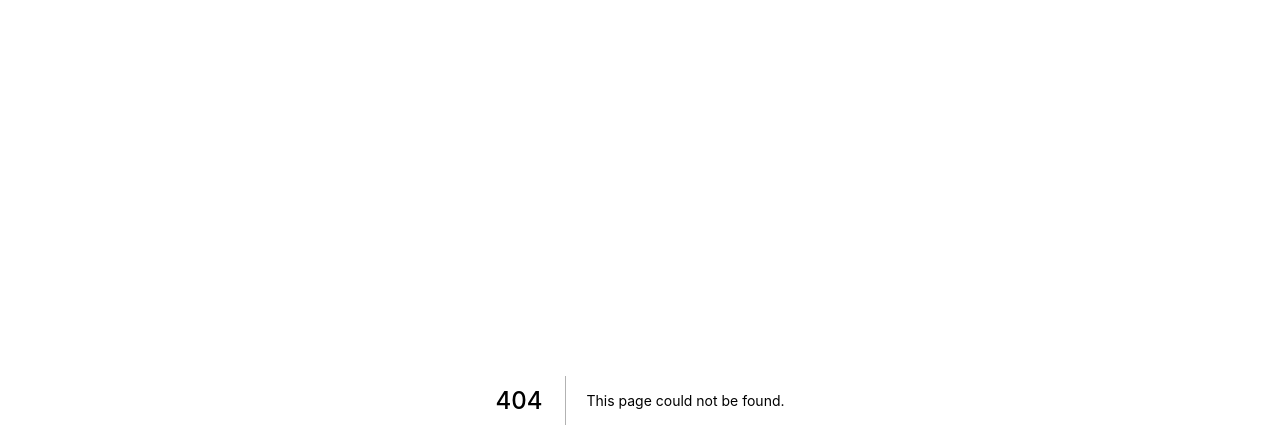
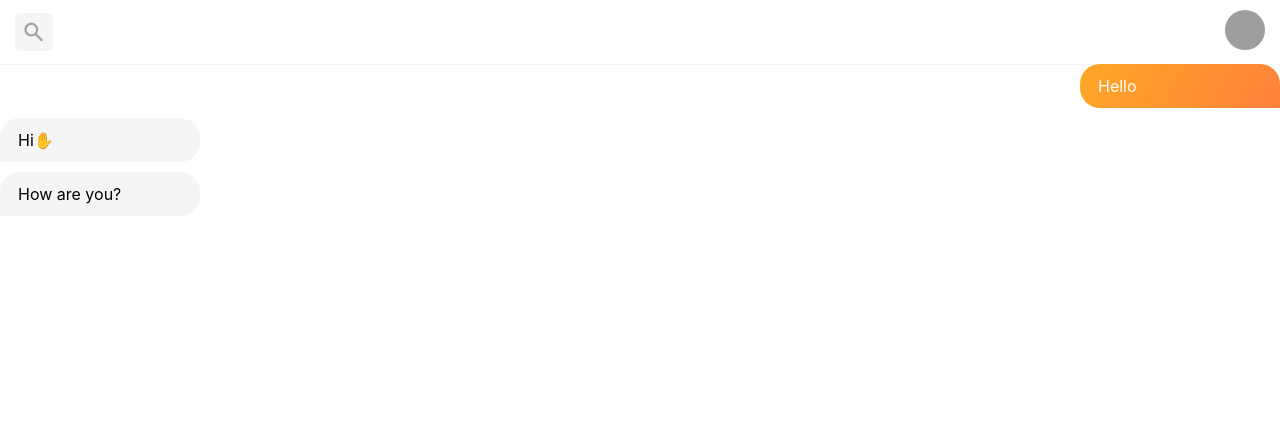
Before and after one commit to kravchuk21/FeedBack-frontend, a Next.js app: page /dialog/123k21m1123ouawe in a window 1280 px wide. Before the commit this address had no page. Shown: the top 448 px of the page. Built offline with nearby package versions, Linux system fonts and the light colour scheme; grey boxes are pictures that could not be loaded.

Commit message:
Styles: Bubble text

```diff
--- a/components/Bubble/Bubble.module.css
+++ b/components/Bubble/Bubble.module.css
@@ -1,7 +1,7 @@
 .bubbleBlock {
     background: var(--light-gray);
     border-radius: 20px 20px 20px 0;
-    padding: 8px 18px;
+    padding: 12px 18px;
     max-width: 200px;
     width: 100%;
     margin-bottom: 10px;
@@ -13,3 +13,7 @@
     color: var(--white);
     margin-left: auto;
 }
+
+.bubbleBlockText {
+    margin: 0;
+}
--- a/components/Bubble/index.tsx
+++ b/components/Bubble/index.tsx
@@ -9,7 +9,7 @@ interface Bubble {
 const Bubble: React.FC<Bubble> = ({text, isMe}) => {
     return (
         <div className={`${styles.bubbleBlock} ${isMe && styles.bubbleBlockIsMe}`}>
-            <p>{text}</p>
+            <p className={styles.bubbleBlockText}>{text}</p>
         </div>
     );
 };
--- a/components/DialogItem/index.tsx
+++ b/components/DialogItem/index.tsx
@@ -11,7 +11,7 @@ interface DialogItem extends Omit<Avatar, 'path'> {
 
 const DialogItem: React.FC<DialogItem> = (props) => {
     //TODO: path to dialog
-    const path = '#'
+    const path = '/dialog/' + props._id
     return (
         <Link href={path}>
                 <div className={styles.dialogItem} tabIndex={0}>
--- /dev/null
+++ b/pages/dialog/[id].tsx
@@ -0,0 +1,33 @@
+import type {NextPage} from 'next'
+import Head from 'next/head'
+import {useRouter} from 'next/router'
+import Avatar from '../../components/Avatar'
+import IconButton from '../../components/IconButton'
+import Header from '../../layout/Header'
+import Bubble from "../../components/Bubble";
+
+const Dialog: NextPage = () => {
+    const router = useRouter()
+
+    return (
+        <div>
+            <Head>
+                <title>Create Next App</title>
+                <meta name="description" content="Generated by create next app"/>
+                <link rel="icon" href="/favicon.ico"/>
+            </Head>
+            <Header>
+                <IconButton onClick={() => router.back()} iconPath="/assets/icons/search.svg"/>
+                <Avatar path="/auth/register" fullName={"Vladislav Kravchuk"}
+                        avatarUrl={"https://images.unsplash.com/photo-1657264533870-187e6a18ac42?ixlib=rb-1.2.1&ixid=MnwxMjA3fDB8MHxwaG90by1wYWdlfHx8fGVufDB8fHx8&auto=format&fit=crop&w=387&q=80"}/>
+            </Header>
+            <div>
+                <Bubble text="Hello" isMe/>
+                <Bubble text="Hi✋" isMe={false}/>
+                <Bubble text="How are you?" isMe={false}/>
+            </div>
+        </div>
+    )
+}
+
+export default Dialog
```
